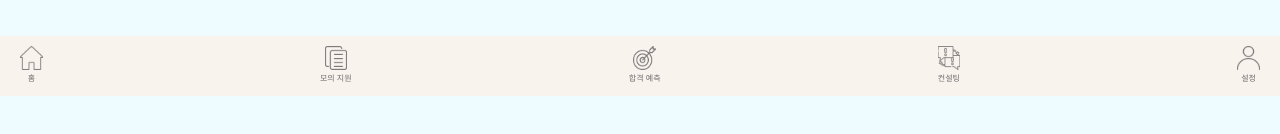
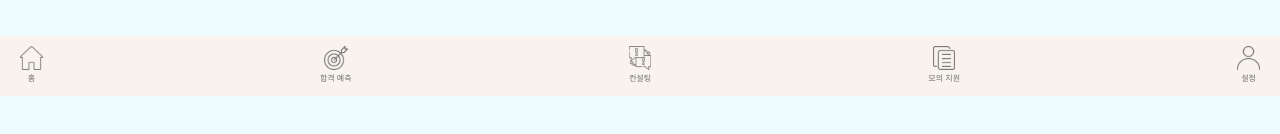
Before and after one commit to sowish23/consulting_app, a React (Create React App) app: page / in a window 1280 px wide. Shown: the part 704-838 px from the top of the page. Built offline with nearby package versions, Linux system fonts and the light colour scheme.

Commit message:
footer 순서 수정

```diff
--- a/src/component/common/Footer.jsx
+++ b/src/component/common/Footer.jsx
@@ -11,16 +11,16 @@ const Footer = () => {
                     <div className="btn_title">홈</div>
                 </li>
                 <li className="nav-btn">
-                    <img src={'/assets/icons/copy.svg'} />
-                    <div className="btn_title">모의 지원</div>
-                </li>
-                <li className="nav-btn">
                     <img src={'/assets/icons/darts.svg'} />
                     <div className="btn_title">합격 예측</div>
                 </li>
                 <li className="nav-btn">
                     <img src={'/assets/icons/debate.svg'} />
                     <div className="btn_title">컨설팅</div>
+                </li>
+                <li className="nav-btn">
+                    <img src={'/assets/icons/copy.svg'} />
+                    <div className="btn_title">모의 지원</div>
                 </li>
                 <li className="nav-btn">
                     <img src={'/assets/icons/user.svg'} />
```
